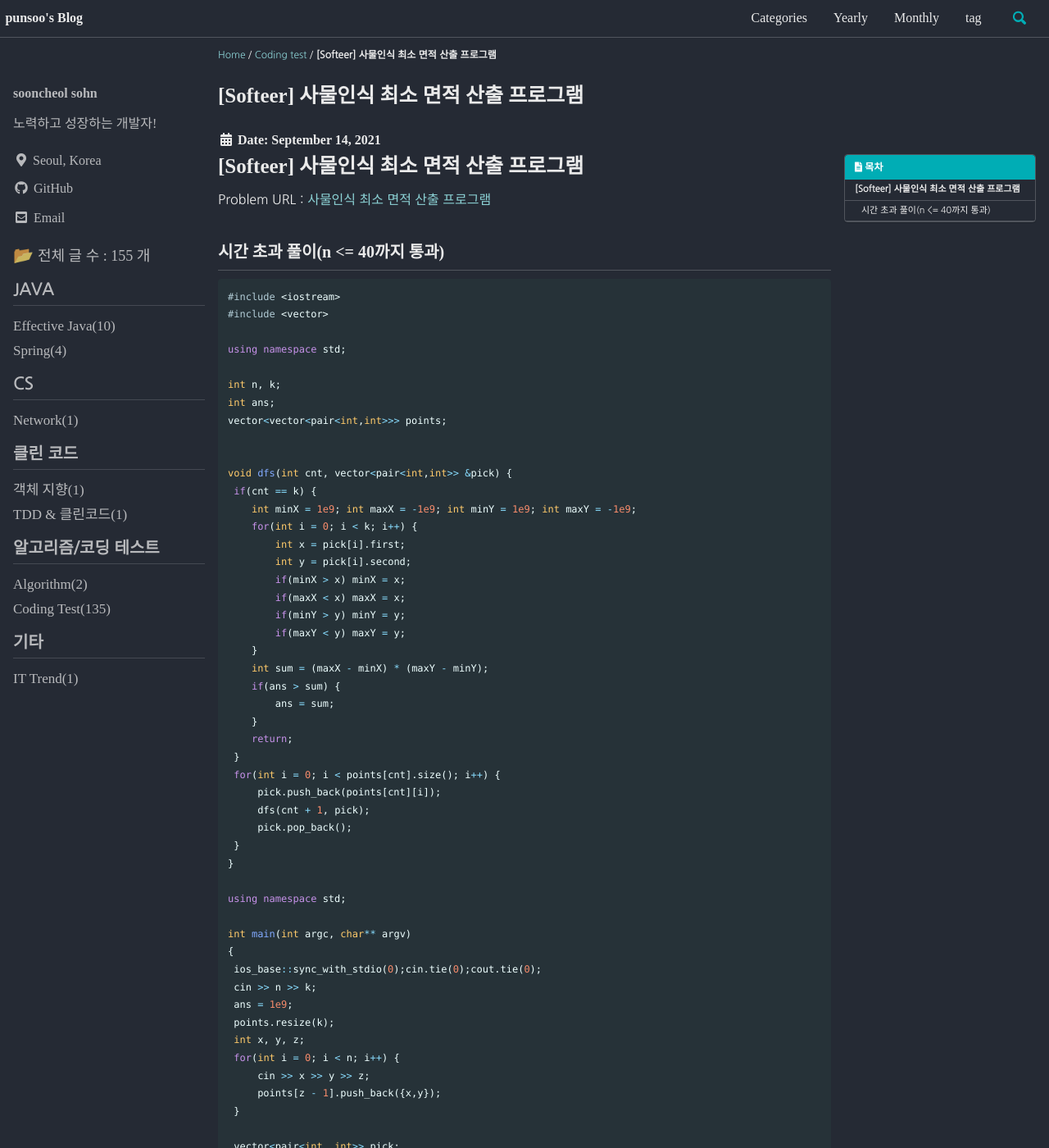
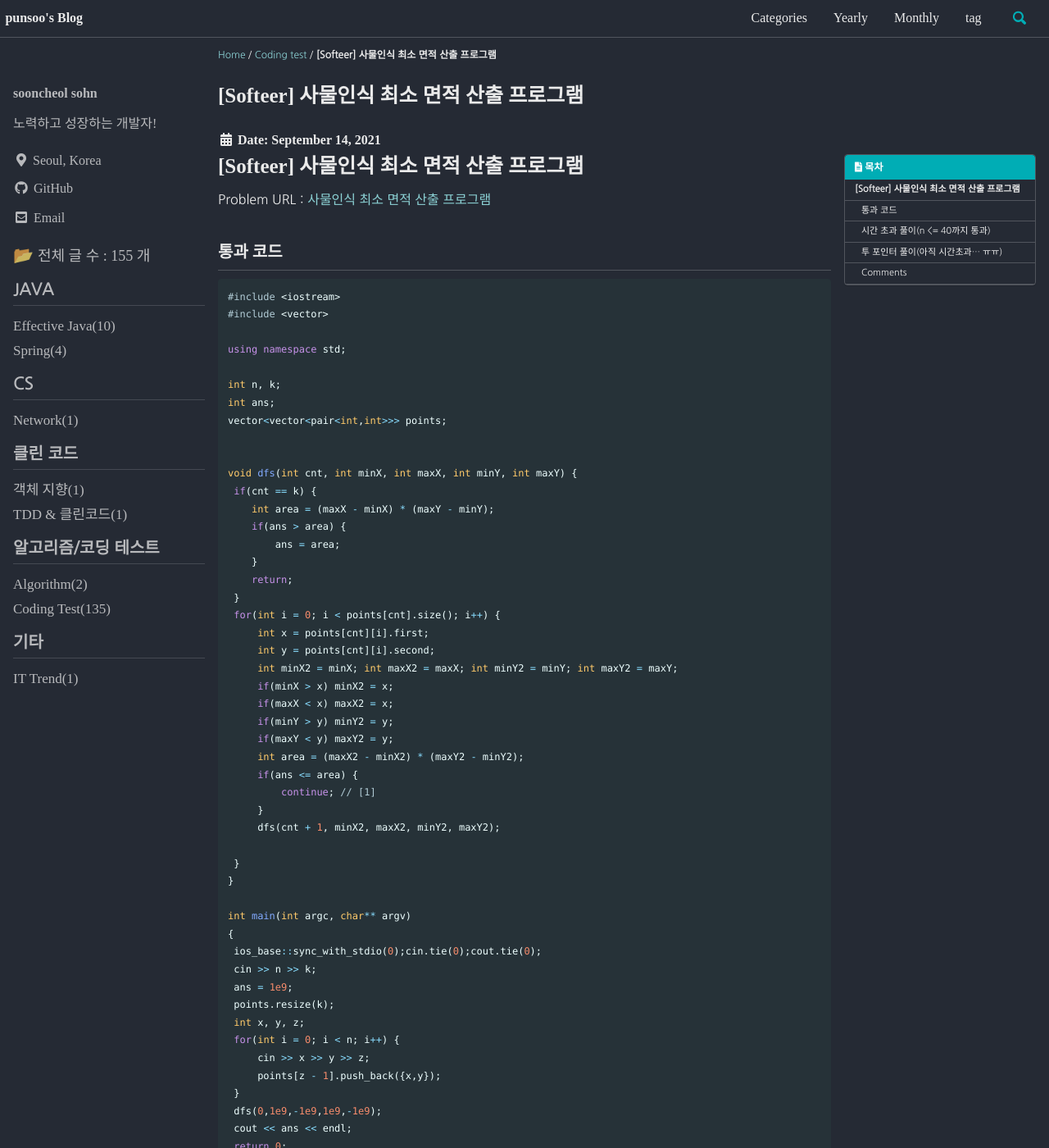
Before and after one commit to punsoo/punsoo.github.io, a Jekyll site: the page built from _posts/Coding-Test/2021-09-14-Softeer-사물인식 최소 면적 산출 프로그램.md, in a window 1280 px wide and 1400 px high. Shown: the whole window at 82% size. Built offline with Jekyll 4.4.1, drawn with Linux system fonts in a browser that asks for light colours; cached includes are drawn as plain includes; some web fonts are replaced; comment, search, counter and statistics services are not loaded; some of the changed text lies outside the part shown.

Commit message:
Softeer 사물인식 최소 면적 산출 프로그램 풀이 추가

````diff
--- a/_posts/Coding-Test/2021-09-14-Softeer-사물인식 최소 면적 산출 프로그램.md
+++ b/_posts/Coding-Test/2021-09-14-Softeer-사물인식 최소 면적 산출 프로그램.md
@@ -20,11 +20,66 @@ categories:
 tags:
   - [Coding Test, DFS]
 date: 2021-09-14
-last_modified_at: 2021-09-14
+last_modified_at: 2021-09-15
 ---
 # [Softeer] 사물인식 최소 면적 산출 프로그램
 
 Problem URL : [사물인식 최소 면적 산출 프로그램](https://softeer.ai/practice/info.do?eventIdx=1&psProblemId=531&sw_prbl_sbms_sn=16419)
+
+## 통과 코드
+
+```cpp
+#include <iostream>
+#include <vector>
+
+using namespace std;
+
+int n, k;
+int ans;
+vector<vector<pair<int,int>>> points;
+
+
+void dfs(int cnt, int minX, int maxX, int minY, int maxY) {
+ if(cnt == k) {
+    int area = (maxX - minX) * (maxY - minY);
+    if(ans > area) {
+        ans = area;
+    }
+    return;
+ }
+ for(int i = 0; i < points[cnt].size(); i++) {
+     int x = points[cnt][i].first;
+     int y = points[cnt][i].second;
+     int minX2 = minX; int maxX2 = maxX; int minY2 = minY; int maxY2 = maxY;
+     if(minX > x) minX2 = x;
+     if(maxX < x) maxX2 = x;
+     if(minY > y) minY2 = y;
+     if(maxY < y) maxY2 = y;
+     int area = (maxX2 - minX2) * (maxY2 - minY2);
+     if(ans <= area) {
+         continue; // [1]
+     }
+     dfs(cnt + 1, minX2, maxX2, minY2, maxY2);
+
+ }
+}
+
+int main(int argc, char** argv)
+{
+ ios_base::sync_with_stdio(0);cin.tie(0);cout.tie(0);
+ cin >> n >> k;
+ ans = 1e9;
+ points.resize(k);
+ int x, y, z;
+ for(int i = 0; i < n; i++) {
+     cin >> x >> y >> z;
+     points[z - 1].push_back({x,y});
+ }
+ dfs(0,1e9,-1e9,1e9,-1e9);
+ cout << ans << endl;
+ return 0;
+}
+```
 
 ## 시간 초과 풀이(n <= 40까지 통과)
 
@@ -50,9 +105,9 @@ void dfs(int cnt, vector<pair<int,int>> &pick) {
         if(minY > y) minY = y;
         if(maxY < y) maxY = y;
     }
-    int sum = (maxX - minX) * (maxY - minY);
-    if(ans > sum) {
-        ans = sum;
+    int area = (maxX - minX) * (maxY - minY);
+    if(ans > area) {
+        ans = area;
     }
     return;
  }
@@ -83,3 +138,105 @@ int main(int argc, char** argv)
  return 0;
 }
 ```
+
+## 투 포인터 풀이(아직 시간초과... ㅠㅠ)
+```cpp
+#include <iostream>
+#include <map>
+#include <vector>
+
+using namespace std;
+int sum[21][2002][2002];
+
+struct Point {
+    int x;
+    int y;
+    int color;
+    Point(int _x, int _y, int _color) : x(_x), y(_y), color(_color) {};
+};
+
+int main(int argc, char** argv) {
+    ios_base::sync_with_stdio(0);
+    cin.tie(0);
+    cout.tie(0);
+    int n, k;
+    int ans = 1e9;
+    cin >> n >> k;
+    int x, y, z;
+    int minX = 1e9;
+    int maxX = 0;
+    int minY = 1e9;
+    int maxY = 0;
+    vector<Point> points;
+    for (int i = 0; i < n; i++) {
+        cin >> x >> y >> z;
+        if (minX > x + 1001) minX = x + 1001;
+        if (maxX < x + 1001) maxX = x + 1001;
+        if (minY > y + 1001) minY = y + 1001;
+        if (maxY < y + 1001) maxY = y + 1001;
+        points.push_back(Point(x,y,z));
+    }
+    for (int i = 0; i < n; i++) {
+        int x = points[i].x;
+        int y = points[i].y;
+        int z = points[i].color;
+        for (int j = x + 1001; j <= maxX; j++) {
+            sum[z][j][y + 1001] += 1; // y행의 구간합을 기록
+        }
+    }
+
+    for (int i = minX; i < maxX; i++) {
+        for (int j = i + 1; j <= maxX; j++) {
+            map<int, int> m;
+            int start = minY;
+            int end = minY;
+            int a = minY;
+            int b = maxY;
+            for (int color = 1; color <= k; color++) {
+                int tmp = sum[color][j][minY] - sum[color][i - 1][minY];
+                if (tmp != 0) m[color] += tmp;
+            }
+            bool check = false;
+            while (start <= end) {
+                if (m.size() == k) {
+                    check = true;
+                    if (b - a > end - start) {
+                        b = end;
+                        a = start;
+                    }
+                    for (int color = 1; color <= k; color++) {
+                        int tmp = sum[color][j][start] - sum[color][i - 1][start];
+                        if (tmp != 0) m[color] -= tmp;
+                        if (m[color] == 0) {
+                            m.erase(color);
+                        }
+                    }
+                    start++;
+                } else {
+                    end++;
+                    if (end == maxY + 1) {
+                        break;
+                    }
+                    for (int color = 1; color <= k; color++) {
+                        int tmp = sum[color][j][end] - sum[color][i - 1][end];
+                        if (tmp != 0) m[color] += tmp;
+                    }
+                }
+            }
+            int area = (b - a) * (j - i);
+            if (ans > area && check) {
+                ans = area;
+            }
+        }
+    }
+    if (ans == 1e9) {
+        ans = 0;
+    }
+    cout << ans << endl;
+    return 0;
+}
+```
+
+## Comments
+두번째 풀이(시간 초과)에서, 조기 종료 할 수 있는 조건([1])을 넣었더니 통과가 되었다.
+세번째 풀이는 2D 투포인터 알고리즘을 적용해보았는데 테캐는 통과하고 시간 초과가 떴다.
````
